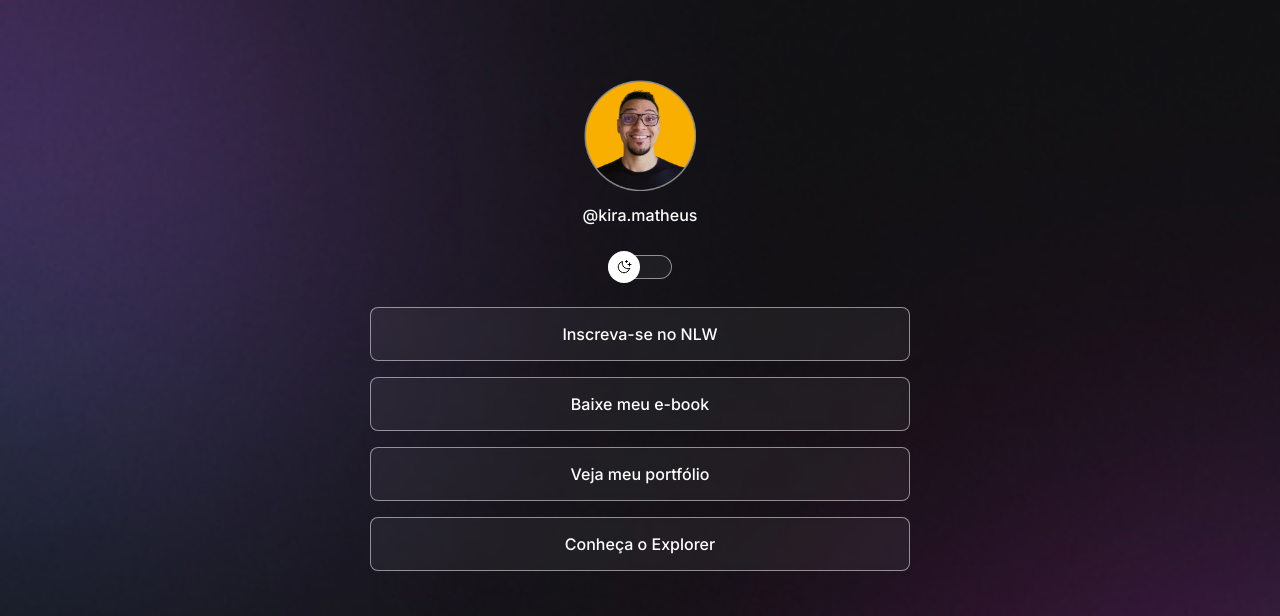
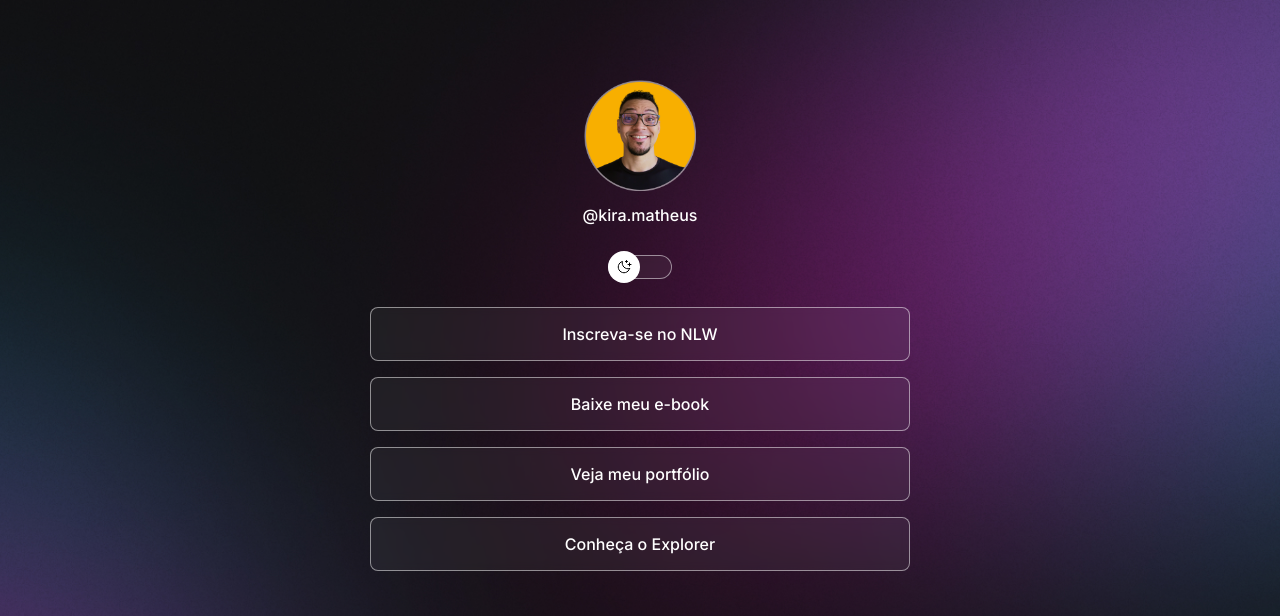
Before and after one commit to 0kira-vgl/project_discover, a plain HTML site: page index.html in a window 1280 px wide. Shown: the top 616 px of the page. Drawn offline with nearby package versions, Linux system fonts and the light colour scheme.

Commit message:
change background based on media queries

```diff
--- a/style.css
+++ b/style.css
@@ -34,6 +34,7 @@ body {
 
   /* background: color image repeat position/size; */
   background: var(--bg-url) no-repeat top center/cover;
+  height: 100vh;
 }
 
 body * {
@@ -155,3 +156,14 @@ footer {
   text-align: center;
   font-size: 14px;
 }
+
+/* media queries */
+@media (min-width: 700px) {
+  :root {
+    --bg-url: url(./assets/bg-desktop.jpg);
+  }
+
+  .light {
+    --bg-url: url(./assets/bg-mobile-light.jpg);
+  }
+}
```
